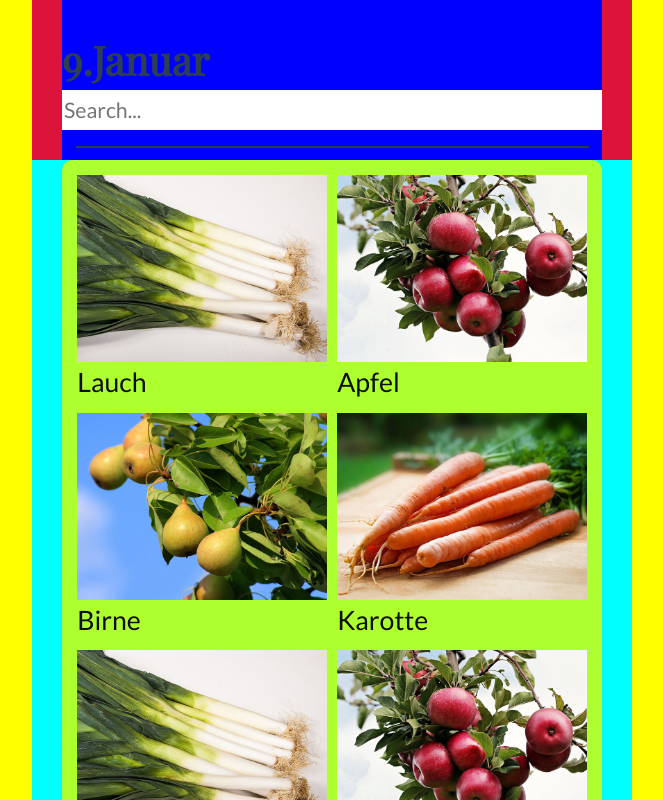
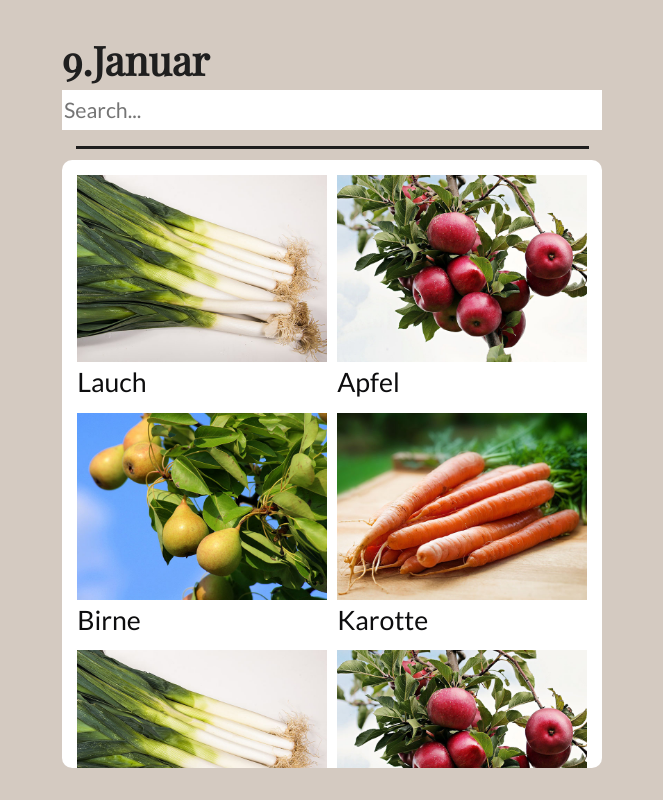
Before and after one commit to arise-dnb/seasonal-calendar, a Vue app: page /#/ in a window 1280 px wide. Shown: the whole page, without its empty margins (308-971 px from the left). Built offline with nearby package versions, Linux system fonts and the light colour scheme.

Commit message:
-fixed div heigth -search working again

```diff
--- a/src/App.vue
+++ b/src/App.vue
@@ -18,8 +18,8 @@ body {
   -webkit-font-smoothing: antialiased;
   -moz-osx-font-smoothing: grayscale;
   text-align: left;
-  color: #2c3e50;
-  background-color: yellow;
+  color: #1f1f1f;
+  background-color: #d4cac1;
   height: 100vh;
   width: 100vw;
   max-height: 100vh;
--- a/src/components/GridView.vue
+++ b/src/components/GridView.vue
@@ -1,5 +1,5 @@
 <template>
-  <div class="imgWrapper" :style="{ height: hght }">
+  <div class="imgWrapper" :style="{ height: divheight }">
     <div v-for="(image, index) in pictures" :key="image.name + index" class="thumbnail">
       <b-img :id="image.name" :src="image.src" fluid @click="goToDetail(image.name, index)" />
       <div class="text">{{ image.name }}</div>
@@ -11,7 +11,7 @@
 export default {
   name: "GridView",
   // eslint-disable-next-line vue/require-default-prop
-  props: { pictures: Array, hght: Number },
+  props: { pictures: Array, divheight: Number },
   data: function() {
     return {
       fruit_name: "test",
@@ -35,14 +35,13 @@ export default {
 .imgWrapper {
   padding: 10px 10px;
   width: 90%;
-  max-height: 96%;
   overflow-y: scroll;
 
   display: flex;
   flex-direction: row;
   flex-wrap: wrap;
   border-radius: 10px;
-  background-color: greenyellow;
+  background-color: white;
 
   margin-left: auto;
   margin-right: auto;
--- a/src/views/Home.vue
+++ b/src/views/Home.vue
@@ -1,14 +1,12 @@
 <template>
   <div class="wrapper">
-    <div ref="test" class="header">
+    <div ref="topBar" class="header">
       <DateHeader />
       <SearchBar @childToParent="onSearch" />
-      <!--<div v-for="element in filteredArray" :key="element">{{ element }}</div>-->
-      <!--:key = v-bind:key-->
       <hr />
     </div>
-    <div class="body">
-      <GridView id="FruitGrid" :pictures="filteredArray" :height="divhght + 'px'" />
+    <div class="body" :style="{ height: divhght }">
+      <GridView :pictures="filteredArray" :style="{ height: divhght }" />
     </div>
   </div>
 </template>
@@ -475,6 +473,9 @@ export default {
         })[0]
         .seasonal.map(function(seasonal) {
           return self.crops[seasonal];
+        })
+        .filter(function(fruit) {
+          return fruit.name.toLowerCase().includes(self.filter.toLowerCase());
         });
     },
 
@@ -484,7 +485,9 @@ export default {
   },
 
   mounted() {
-    this.currentMonth(), window.addEventListener("resize", this.resizeAction);
+    this.currentMonth(),
+      window.addEventListener("resize", this.resizeAction),
+      this.resizeAction();
   },
 
   beforeDestroy() {
@@ -495,7 +498,8 @@ export default {
     resizeAction() {
       this.wdth = window.innerWidth;
       this.hght = window.innerHeight;
-      this.divhght = (this.hght - this.$refs.test.clientHeight) * 0.5;
+      this.divhght = this.hght - 1.2 * this.$refs.topBar.offsetHeight + "px";
+      console.log(this.divhght);
     },
 
     currentMonth() {
@@ -512,13 +516,11 @@ export default {
 
 <style>
 .wrapper {
-  background-color: crimson;
   margin: auto;
   max-width: 600px;
 }
 
 .header {
-  background-color: blue;
   width: 90%;
   min-height: 20%;
   padding-top: 5%;
@@ -527,16 +529,16 @@ export default {
 }
 
 hr {
-  background-color: #2c3e50;
+  background-color: #1f1f1f;
   width: 95%;
-  height: 1px !important;
+  height: 2px !important;
   margin-left: auto;
   margin-right: auto;
 }
 
 .body {
-  background-color: aqua;
   display: flex;
   align-items: center;
+  height: 80%;
 }
 </style>
```
Also changed, not shown: 1 other file (tests, documents, lock files or other folders).
